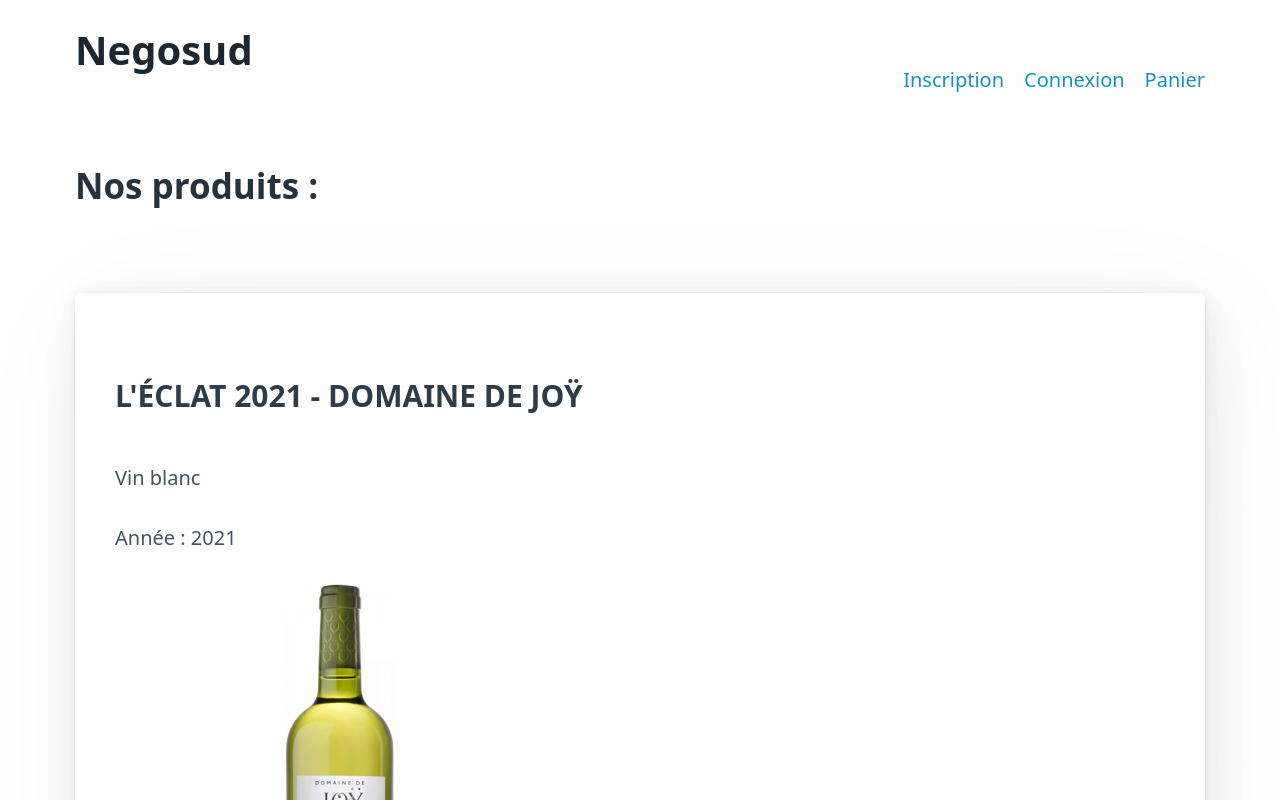
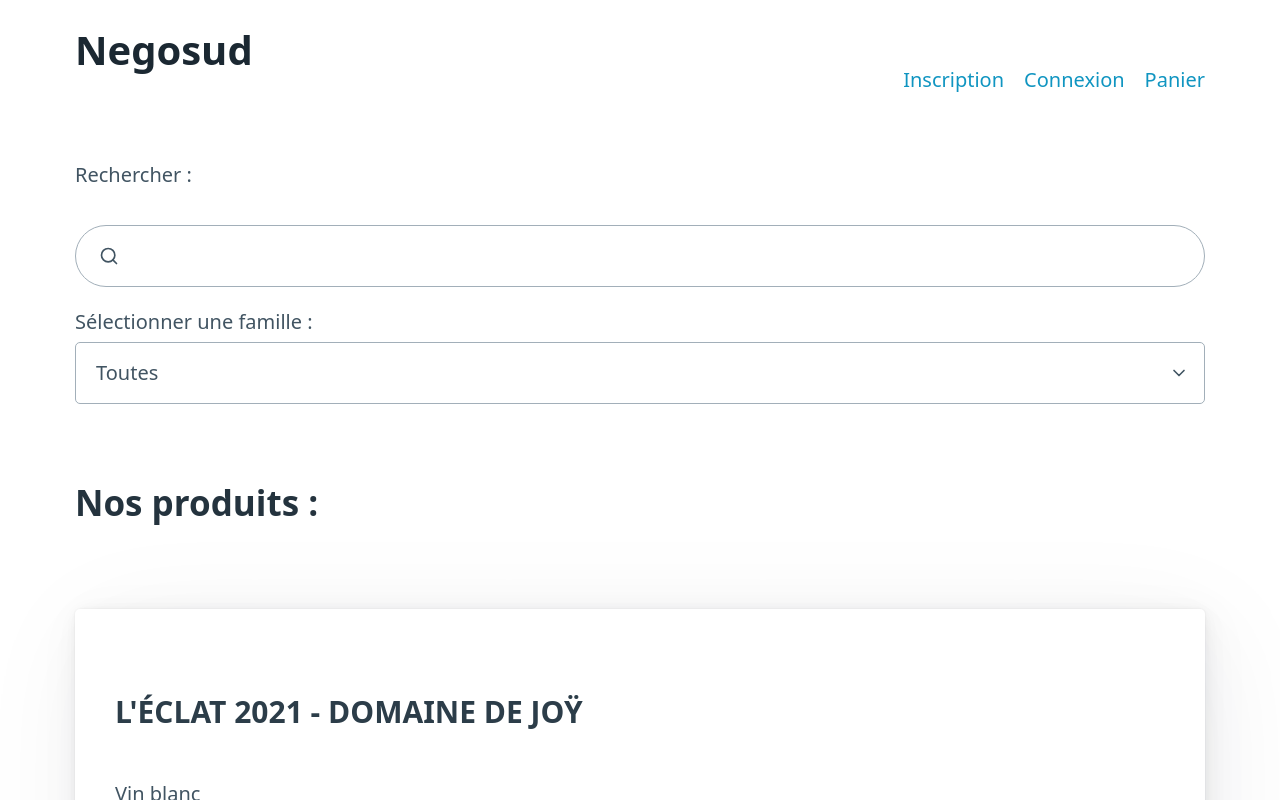
Before and after one commit to kiamiya/Client_Leger_Bacchus, a React (Create React App) app: page / in a window 1280 px wide. Shown: the top 800 px of the page. Built offline with nearby package versions, Linux system fonts and the light colour scheme.

Commit message:
replaced a tags by link component

```diff
--- a/src/App.js
+++ b/src/App.js
@@ -1,24 +1,26 @@
 // libs
+import { useState } from "react";
 import { BrowserRouter, Routes, Route } from "react-router-dom";
+
+// contexte global
+import { context } from "./context";
 
 // composants
 import Accueil from "./pages/Accueil";
 import Panier from "./pages/Panier";
 import Articles from "./pages/Articles";
 
-// données dummy
+// variables globales
 import { users } from "./dummy_data/users";
 import { products } from "./dummy_data/products";
 
-// variables globales
-import { context } from "./context";
-
-const user = {};
-const basket = [];
 
 const App = () => {
+  const [user, setUser] = useState({});
+  const [basket, setBasket] = useState([]);
+
   return (
-    <context.Provider value={{ user, users, products, basket }}>
+    <context.Provider value={{ user, setUser, users, products, basket, setBasket }}>
       <BrowserRouter>
       <Routes>
         <Route path="*" element={<Accueil />} />
--- a/src/components/Header.js
+++ b/src/components/Header.js
@@ -1,3 +1,7 @@
+// libs
+import { Link } from "react-router-dom";
+
+
 const Header = () => {
   return (
     <header>
@@ -8,9 +12,9 @@
           </li>
         </ul>
         <ul>
-          <li><a href="./signup.html">Inscription</a></li>
-          <li><a href="./signin.html">Connexion</a></li>
-          <li><a href="./basket.html">Panier</a></li>
+          <li><Link to="signup">Inscription</Link></li>
+          <li><Link to="signin">Connexion</Link></li>
+          <li><Link to="panier">Panier</Link></li>
         </ul>
       </nav>
     </header>
--- a/src/components/Main.js
+++ /dev/null
@@ -1,5 +0,0 @@
-const Main = () => {
-  return <main>MAIN</main>;
-};
-
-export default Main;
--- a/src/dummy_data/products.js
+++ b/src/dummy_data/products.js
@@ -1,67 +1,67 @@
 export const products = [
   {
     "id": "4569",
-    "intitule": "L'ÉCLAT 2021 - DOMAINE DE JOŸ",
+    "name": "L'ÉCLAT 2021 - DOMAINE DE JOŸ",
     "type": "Vin blanc",
-    "annee": "2021",
+    "year": "2021",
     "alcool": "11,5 % vol",
-    "contenance": "0,75 L",
-    "description strong": "L'Éclat du domaine de Joÿ est un vin de plaisir immédiat à déguster sur sa jeunesse, pour le plaisir de la fraîcheur et du fruité !",
-    "description": "La cuvée l'Éclat offre une robe pâle aux reflets verts. Le nez frais et fruité présente des notes d'agrumes (pamplemousse, citron) et de fruits exotiques (litchi). En bouche, le vin est frais, rond et se termine sur des notes délicieusement fruitées. L'Eclat du domaine de Joÿ est un vin de plaisir à boire jeune, entre amis, à l'apéritif, sur des fruits de mer et crustacés, des poissons grillés, du Comté, des fromages de chèvres frais !",
-    "image source": "l-eclat-2021-domaine-de-joy.png",
-    "image alt": "Bouteille de vin L'éclat 2021 - Domaine de Joÿ",
-    "prix": "7€60"
+    "volume": "0,75 L",
+    "descriptionShort": "L'Éclat du domaine de Joÿ est un vin de plaisir immédiat à déguster sur sa jeunesse, pour le plaisir de la fraîcheur et du fruité !",
+    "descriptionLong": "La cuvée l'Éclat offre une robe pâle aux reflets verts. Le nez frais et fruité présente des notes d'agrumes (pamplemousse, citron) et de fruits exotiques (litchi). En bouche, le vin est frais, rond et se termine sur des notes délicieusement fruitées. L'Eclat du domaine de Joÿ est un vin de plaisir à boire jeune, entre amis, à l'apéritif, sur des fruits de mer et crustacés, des poissons grillés, du Comté, des fromages de chèvres frais !",
+    "imageFileName": "l-eclat-2021-domaine-de-joy.png",
+    "imageAlt": "Bouteille de vin L'éclat 2021 - Domaine de Joÿ",
+    "price": "7€60"
   },
   {
     "id": "5264",
-    "intitule": "CLASSIC 2021 - DOMAINE TARIQUET",
+    "name": "CLASSIC 2021 - DOMAINE TARIQUET",
     "type": "Vin blanc",
-    "annee": "2021",
+    "year": "2021",
     "alcool": "10,5 % vol",
-    "contenance": "0,75 L",
-    "description strong": "Le domaine Tariquet a réussi à proposer un vin de tous les instants ! A l'apéritif, sur un repas, en famille, entre amis...",
-    "description": "Chaque gorgée dégustée est une véritable explosion de fruits (d'agrumes), accompagnée d'une agréable fraîcheur qui fera appel à une nouvelle gorgée. Le conseil de nos sommeliers : avoir toujours une bouteille au frais... au cas où !",
-    "image source": "classic-2021-domaine-tariquet.png",
-    "image alt": "Bouteille de vin Tariquet Classic 2021",
-    "prix": "7€65"
+    "volume": "0,75 L",
+    "descriptionShort": "Le domaine Tariquet a réussi à proposer un vin de tous les instants ! A l'apéritif, sur un repas, en famille, entre amis...",
+    "descriptionLong": "Chaque gorgée dégustée est une véritable explosion de fruits (d'agrumes), accompagnée d'une agréable fraîcheur qui fera appel à une nouvelle gorgée. Le conseil de nos sommeliers : avoir toujours une bouteille au frais... au cas où !",
+    "imageFileName": "classic-2021-domaine-tariquet.png",
+    "imageAlt": "Bouteille de vin Tariquet Classic 2021",
+    "price": "7€65"
   },
   {
     "id": "8745",
-    "intitule": "HARMONIE DE GASCOGNE BLANC 2022 - DOMAINE PELLEHAUT",
+    "name": "HARMONIE DE GASCOGNE BLANC 2022 - DOMAINE PELLEHAUT",
     "type": "Vin blanc",
-    "annee": "2022",
+    "year": "2022",
     "alcool": "11 % vol",
-    "contenance": "0,75 L",
-    "description strong": "Complexe et plein d'expression, cet Harmonie de Gascogne blanc est délicieusement bon!",
-    "description": "Dans une robe limpide et brillante, le vin offre un nez plein de senteurs sur des notes de fleurs, de fruits mûrs et de fruits confits. L'attaque est franche pour une bouche souple et suave, très équilibrée et persistante. Ce millésime révèle une intensité et une concentration sans égale!",
-    "image source": "harmonie-de-gascogne-blanc-2022-domaine-pellehaut.png",
-    "image alt": "Bouteille de vin Harmonie de Gascogne Blanc 2022",
-    "prix": "9€20"
+    "volume": "0,75 L",
+    "descriptionShort": "Complexe et plein d'expression, cet Harmonie de Gascogne blanc est délicieusement bon!",
+    "descriptionLong": "Dans une robe limpide et brillante, le vin offre un nez plein de senteurs sur des notes de fleurs, de fruits mûrs et de fruits confits. L'attaque est franche pour une bouche souple et suave, très équilibrée et persistante. Ce millésime révèle une intensité et une concentration sans égale!",
+    "imageFileName": "harmonie-de-gascogne-blanc-2022-domaine-pellehaut.png",
+    "imageAlt": "Bouteille de vin Harmonie de Gascogne Blanc 2022",
+    "price": "9€20"
   },
   {
     "id": "1564",
-    "intitule": "MONTAGNE NOIRE 2021 - CHATEAU AUZIAS",
+    "name": "MONTAGNE NOIRE 2021 - CHATEAU AUZIAS",
     "type": "Vin rouge",
-    "annee": "2021",
+    "year": "2021",
     "alcool": "13,5 % vol",
-    "contenance": "0,75 L",
-    "description strong": "Pour les amateurs de valeurs sûres : ce rouge du Languedoc multi-récompensé à petit prix est fait pour vous !",
-    "description": "Des amis qui débarquent à l’improviste ? Une envie de s’ouvrir un bouteille de rouge, comme ça, juste pour le plaisir d’accompagner un morceau de fromage et un peu de charcuterie ? Avec Montagne Noire du Château d’Auzias on a tout bon ! Ses notes de fruits noirs et d’épices délicates agrémentent à merveille ce petit vin rouge du Languedoc au rapport qualité-prix-plaisir imbattable ! Foncez !",
-    "image source": "montagne-noire-2021-chateau-auzias.png",
-    "image alt": "Bouteille de vin Montagne Noire 2021 - Chateau Auzias",
-    "prix": "6€90"
+    "volume": "0,75 L",
+    "descriptionShort": "Pour les amateurs de valeurs sûres : ce rouge du Languedoc multi-récompensé à petit prix est fait pour vous !",
+    "descriptionLong": "Des amis qui débarquent à l’improviste ? Une envie de s’ouvrir un bouteille de rouge, comme ça, juste pour le plaisir d’accompagner un morceau de fromage et un peu de charcuterie ? Avec Montagne Noire du Château d’Auzias on a tout bon ! Ses notes de fruits noirs et d’épices délicates agrémentent à merveille ce petit vin rouge du Languedoc au rapport qualité-prix-plaisir imbattable ! Foncez !",
+    "imageFileName": "montagne-noire-2021-chateau-auzias.png",
+    "imageAlt": "Bouteille de vin Montagne Noire 2021 - Chateau Auzias",
+    "price": "6€90"
   },
   {
     "id": "8749",
-    "intitule": "UBY BYO ROSE N°26 2021 - DOMAINE UBY",
+    "name": "UBY BYO ROSE N°26 2021 - DOMAINE UBY",
     "type": "Vin rosé",
-    "annee": "2021",
+    "year": "2021",
     "alcool": "11,5 % vol",
-    "contenance": "0,75 L",
-    "description strong": "Découvrez la gamme Byo du domaine Uby à travers ce délicieux rosé !!",
-    "description": "L'intégralité du vignoble d'Uby est certifié Viticulture Raisonnée Contrôlée depuis 10 ans et les vignes issues de l'agriculture biologique représentent 70 hectares du domaine. Cette cuvée rosée de la gamme Byo est un vrai régal... Avec des notes de framboise, de groseilles, le vin dégage une grande fraîcheur avec une bouche grasse et ample sur une délicieuse finale de fruits frais... Une pure gourmandise !",
-    "image source": "uby-byo-rose-n26-2021-domaine-uby.png",
-    "image alt": "Bouteille de vin Uby Byo Rosé N°26 2021 - Domaine Uby",
-    "prix": "7€90"
+    "volume": "0,75 L",
+    "descriptionShort": "Découvrez la gamme Byo du domaine Uby à travers ce délicieux rosé !!",
+    "descriptionLong": "L'intégralité du vignoble d'Uby est certifié Viticulture Raisonnée Contrôlée depuis 10 ans et les vignes issues de l'agriculture biologique représentent 70 hectares du domaine. Cette cuvée rosée de la gamme Byo est un vrai régal... Avec des notes de framboise, de groseilles, le vin dégage une grande fraîcheur avec une bouche grasse et ample sur une délicieuse finale de fruits frais... Une pure gourmandise !",
+    "imageFileName": "uby-byo-rose-n26-2021-domaine-uby.png",
+    "imageAlt": "Bouteille de vin Uby Byo Rosé N°26 2021 - Domaine Uby",
+    "price": "7€90"
   },
 ];
--- a/src/pages/Accueil.js
+++ b/src/pages/Accueil.js
@@ -1,12 +1,13 @@
 // libs
 import { useContext } from "react";
+import { Link } from "react-router-dom";
+
+// contexte global
+import { context } from "../context";
 
 // composants
 import Header from "./../components/Header";
 import Footer from "./../components/Footer";
-
-// contexte global
-import { context } from "../context";
 
 
 const Accueil = () => {
@@ -36,6 +37,7 @@
             </form>
           </article>
         </dialog>
+        */}
         <form>
           <label for="search">Rechercher :</label><br />
           <input type="search" id="search" name="search" value="" /><br />
@@ -49,18 +51,17 @@
             <option value="digestifs">Digestifs</option>
           </select>
         </form>
-        */}
+        <h2>Nos produits :</h2>
         <section>
-          <h2>Nos produits :</h2>
           {products.map((product) => {
             return (
             <article key={product["id"]}>
-              <h3>{product["intitule"]}</h3>
+              <h3>{product["name"]}</h3>
               <p>{product["type"]}</p>
-              <p>Année : {product["annee"]}</p>
-              <img src={`../images/${product["image source"]}`} alt={product["image alt"]} />
-              <p>prix : {product["prix"]}</p>
-              <p><a href={`/articles/${product["id"]}`}>Voir fiche produit</a></p>
+              <p>Année : {product["year"]}</p>
+              <img src={`../images/${product["imageFileName"]}`} alt={product["imageAlt"]} />
+              <p>prix : {product["price"]}</p>
+              <p><Link to={`/articles/${product["id"]}`}>Voir fiche produit</Link></p>
             </article>
             );
           })}
--- a/src/pages/Articles.js
+++ b/src/pages/Articles.js
@@ -1,14 +1,13 @@
 // libs
 import { useContext } from "react";
-import { useParams } from "react-router-dom";
+import { Link, useParams } from "react-router-dom";
+
+// contexte global
+import { context } from "../context";
 
 // composants
 import Header from "./../components/Header";
-import Main from "./../components/Main";
 import Footer from "./../components/Footer";
-
-// contexte global
-import { context } from "../context";
 
 
 const Articles = () => {
@@ -24,27 +23,26 @@
   return (
     <>
       <Header />
-      <Main />
       <section>
         {productIndex === -1 ? (
         <article>
           <p>Aucun article avec cet identifiant.</p>
-          <p>Cliquez <a href="accueil">ici</a> pour revenir à l'accueil.</p>
+          <p>Cliquez <Link to="accueil">ici</Link> pour revenir à l'accueil.</p>
         </article>
         ) : (
         <article>
-          <h3>{products[productIndex]["intitule"]}</h3>
+          <h3>{products[productIndex]["name"]}</h3>
           <p>{products[productIndex]["type"]}</p>
-          <p>Année : {products[productIndex]["annee"]}</p>
+          <p>Année : {products[productIndex]["year"]}</p>
           <p>{products[productIndex]["alcool"]}</p>
-          <p>{products[productIndex]["contenance"]}</p>
+          <p>{products[productIndex]["volume"]}</p>
           <p>
-            <strong>{products[productIndex]["description strong"]}</strong><br />
-            {products[productIndex]["description"]}
+            <strong>{products[productIndex]["descriptionShort"]}</strong><br />
+            {products[productIndex]["descriptionLong"]}
           </p>
-          <img src={`../images/${products[productIndex]["image source"]}`} alt={products[productIndex]["image alt"]} />
+          <img src={`../images/${products[productIndex]["imageFileName"]}`} alt={products[productIndex]["imageAlt"]} />
           <footer>
-            <p>prix : {products[productIndex]["prix"]}</p>
+            <p>prix : {products[productIndex]["price"]}</p>
             <form>
               <label for="quantity">Quantité :</label><br />
               <input type="number" id="quantity" name="quantity" value="1" step="1" min="1" max="100" /><br />
--- a/src/pages/Panier.js
+++ b/src/pages/Panier.js
@@ -1,15 +1,46 @@
+// libs
+import { useContext } from "react";
+import { Link } from "react-router-dom";
+
+// contexte global
+import { context } from "../context";
+
+// composants
 import Header from "./../components/Header";
-import Main from "./../components/Main";
 import Footer from "./../components/Footer";
 
+
 const Panier = () => {
+  // variable globale
+  const { basket } = useContext(context);
+
+  const total = 0.00;
+
   return (
     <>
       <Header />
-      <Main />
-      <p>panier</p>
+      <section>
+        <h2>Votre panier :</h2>
+        {basket.length < 1 ? (
+          <p>Votre panier est vide</p>
+        ) : (
+          basket.map((item) => {
+            return (
+              <article key={item["id"]}>
+                <h3>{item["name"]}</h3>
+                <p>Prix : {item["price"]}</p>
+                <p>Quantité : {item["quantity"]}</p>
+                <p>Total : {item["total"]}</p>
+                <p><Link to={`/articles/${item["id"]}`}>Voir fiche produit</Link></p>
+              </article>
+            );
+          })
+        )}
+        <p>TOTAL DE VOTRE PANIER : {total}€</p>
+      </section>
       <Footer />
     </>
   );
 };
+
 export default Panier;
```
Also changed, not shown: src/components/Footer.js (+7 -1 lines), src/pages/Connexion.js (added).
